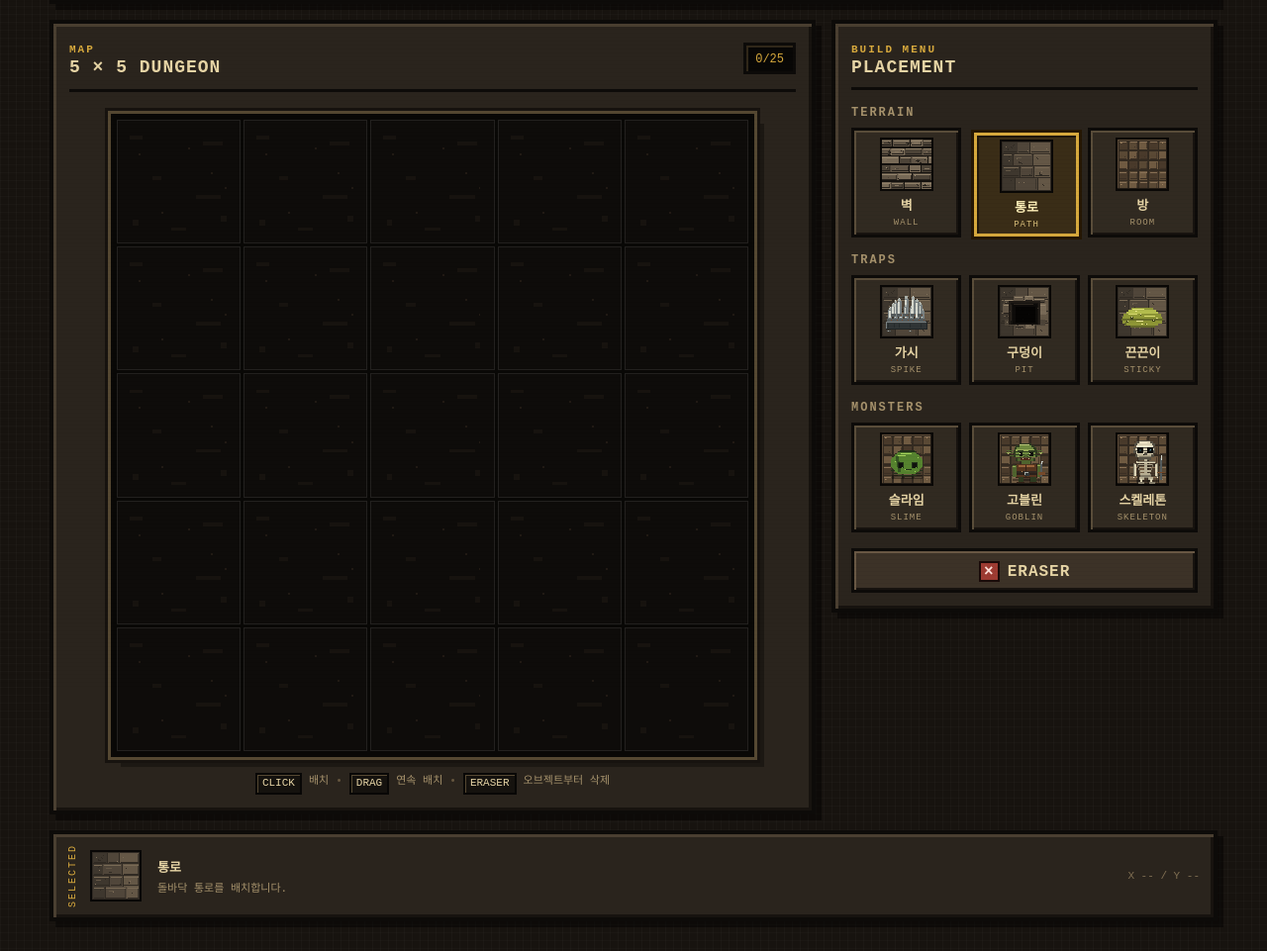
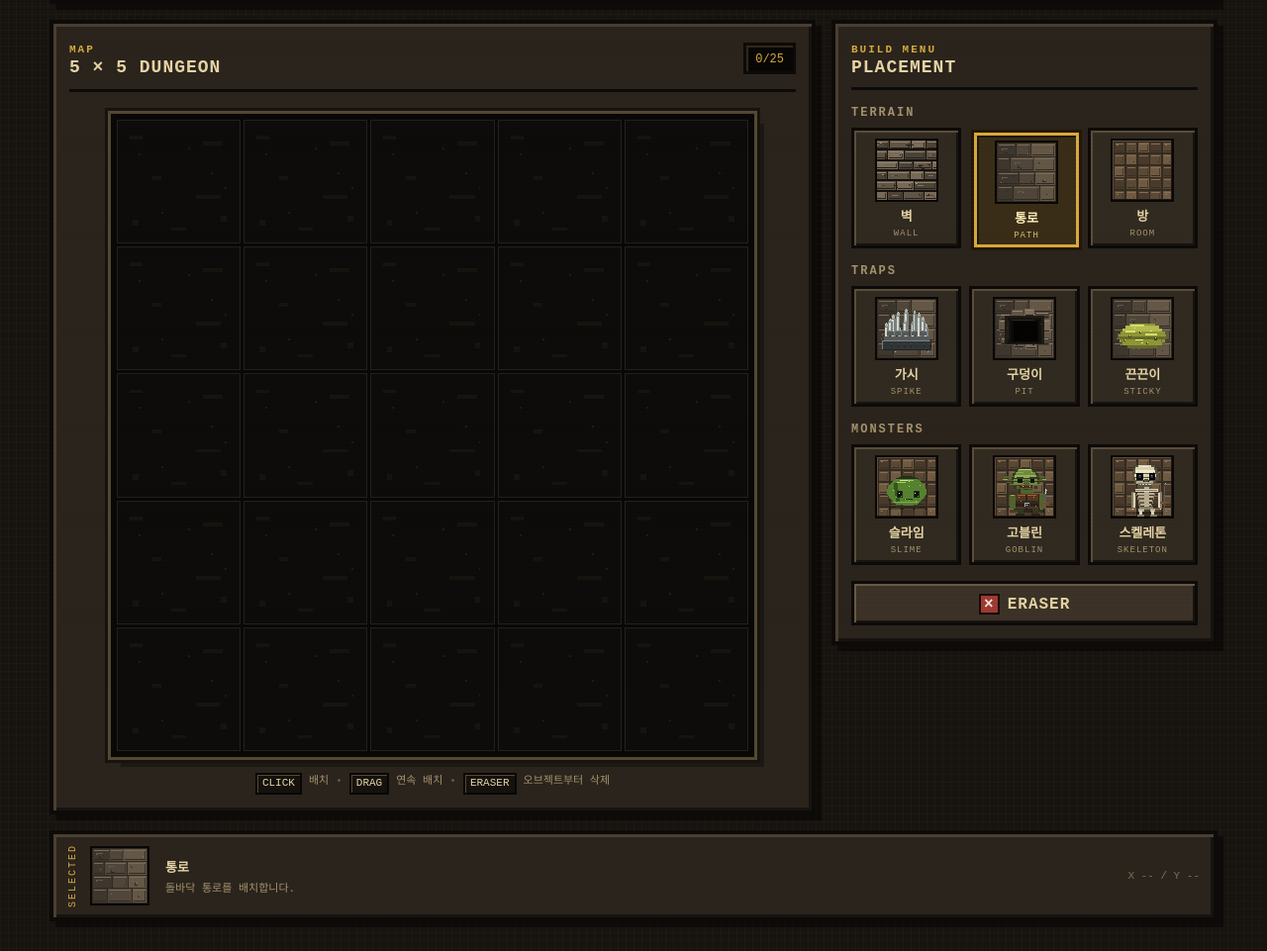
Before and after one commit to namyamnamyam/DungeonGame, a plain HTML site: page index.html in a window 1280 px wide. Shown: the part 106-1067 px from the top of the page at 99% size. Drawn offline with Linux system fonts and the light colour scheme.

Commit message:
Show full 64px sprite detail in palette

```diff
--- a/style.css
+++ b/style.css
@@ -6,7 +6,7 @@
 *{box-sizing:border-box} html,body{min-height:100%}
 body{margin:0;background:linear-gradient(90deg,rgba(255,255,255,.018) 1px,transparent 1px) 0 0/8px 8px,linear-gradient(rgba(255,255,255,.014) 1px,transparent 1px) 0 0/8px 8px,var(--bg);color:var(--cream);font-family:"Courier New","Lucida Console",monospace;image-rendering:pixelated;overflow-x:hidden}
 button,canvas{image-rendering:pixelated;image-rendering:crisp-edges} button{font:inherit}
-.scanlines{position:fixed;inset:0;z-index:99;pointer-events:none;opacity:.14;background:repeating-linear-gradient(to bottom,transparent 0 3px,rgba(0,0,0,.36) 4px)}
+.scanlines{position:fixed;inset:0;z-index:99;pointer-events:none;opacity:.12;background:repeating-linear-gradient(to bottom,transparent 0 3px,rgba(0,0,0,.32) 4px)}
 .game-shell{width:min(1180px,calc(100% - 28px));margin:22px auto 30px}
 .pixel-panel{position:relative;background:var(--panel);border:4px solid var(--line);box-shadow:inset 3px 3px 0 var(--panel-light),inset -3px -3px 0 #17130f,6px 6px 0 rgba(0,0,0,.45)}
 .topbar{min-height:86px;padding:14px 18px;display:flex;justify-content:space-between;align-items:center;gap:18px}
@@ -24,11 +24,11 @@ h1,h2,h3,p{margin-top:0} h1{margin-bottom:0;font-size:clamp(23px,3vw,38px);line-
 .tile:hover::after,.tile.hovered::after{box-shadow:inset 0 0 0 3px var(--gold),inset 0 0 0 5px #2b1d08}
 .hint-line{display:flex;justify-content:center;flex-wrap:wrap;gap:7px;color:var(--muted);font-size:11px;line-height:1.6}.keycap{color:var(--cream);background:#15120e;border:2px solid #080706;box-shadow:inset 1px 1px 0 #554832;padding:0 5px}.divider{color:#66573f}
 .palette-panel{align-self:start}.palette-group{margin-top:16px}.palette-group h3{margin-bottom:8px;color:var(--muted);font-size:12px;letter-spacing:2px}.palette-grid{display:grid;grid-template-columns:repeat(3,1fr);gap:8px}
-.tool-button{min-width:0;min-height:110px;padding:7px 5px;display:flex;flex-direction:column;align-items:center;justify-content:center;gap:4px;color:var(--cream);background:#312a21;border:3px solid var(--line);box-shadow:inset 2px 2px 0 #5a4d3a,inset -2px -2px 0 #17130f;cursor:pointer;overflow:hidden}.tool-button:hover{background:#3b3227}.tool-button:active,.tool-button.selected{transform:translate(2px,2px);color:#fff0b9;background:#3a2d17;border-color:#251704;box-shadow:inset 0 0 0 3px var(--gold),inset 5px 5px 0 #21180c}
-.tool-button canvas{width:54px;height:54px;background:#17130f;border:2px solid #0a0806;display:block}.tool-button span{font-size:13px;font-weight:700}.tool-button small{color:var(--muted);font-size:9px;letter-spacing:1px}.tool-button.selected small{color:#d7bd79}
+.tool-button{min-width:0;min-height:122px;padding:7px 5px;display:flex;flex-direction:column;align-items:center;justify-content:center;gap:4px;color:var(--cream);background:#312a21;border:3px solid var(--line);box-shadow:inset 2px 2px 0 #5a4d3a,inset -2px -2px 0 #17130f;cursor:pointer;overflow:hidden}.tool-button:hover{background:#3b3227}.tool-button:active,.tool-button.selected{transform:translate(2px,2px);color:#fff0b9;background:#3a2d17;border-color:#251704;box-shadow:inset 0 0 0 3px var(--gold),inset 5px 5px 0 #21180c}
+.tool-button canvas{width:64px;height:64px;background:#17130f;border:2px solid #0a0806;display:block}.tool-button span{font-size:13px;font-weight:700}.tool-button small{color:var(--muted);font-size:9px;letter-spacing:1px}.tool-button.selected small{color:#d7bd79}
 .pixel-button{border:3px solid var(--line);color:var(--cream);background:#3c3227;box-shadow:inset 2px 2px 0 #695844,inset -2px -2px 0 #17130f;padding:10px 12px 8px;cursor:pointer;font-weight:700;letter-spacing:1px}.pixel-button:active{transform:translate(2px,2px);box-shadow:inset 2px 2px 0 #17130f}.danger-button{background:#5b2c26}.danger-button:hover{background:#71352c}
 .eraser-button{width:100%;margin-top:16px;display:flex;align-items:center;justify-content:center;gap:8px}.eraser-button.selected{color:#fff0b9;background:#3a2d17;box-shadow:inset 0 0 0 3px var(--gold),inset 5px 5px 0 #21180c}.eraser-icon{display:grid;place-items:center;width:21px;height:21px;background:var(--red);border:2px solid #1a0b09;color:#ffe0d9}
-.statusbar{min-height:76px;margin-top:16px;padding:10px 14px;display:grid;grid-template-columns:auto 56px minmax(0,1fr) auto;align-items:center;gap:12px}.status-label{color:var(--gold);font-size:10px;writing-mode:vertical-rl;transform:rotate(180deg);letter-spacing:2px}#selectedIcon{width:52px;height:52px;background:#17130f;border:2px solid #080706}.status-copy{min-width:0}.status-copy strong,.status-copy span{display:block}.status-copy strong{font-size:13px}.status-copy span{margin-top:3px;color:var(--muted);font-size:11px;white-space:nowrap;overflow:hidden;text-overflow:ellipsis}.status-coordinates{color:#806f53;font-size:11px}
+.statusbar{min-height:82px;margin-top:16px;padding:10px 14px;display:grid;grid-template-columns:auto 64px minmax(0,1fr) auto;align-items:center;gap:12px}.status-label{color:var(--gold);font-size:10px;writing-mode:vertical-rl;transform:rotate(180deg);letter-spacing:2px}#selectedIcon{width:60px;height:60px;background:#17130f;border:2px solid #080706}.status-copy{min-width:0}.status-copy strong,.status-copy span{display:block}.status-copy strong{font-size:13px}.status-copy span{margin-top:3px;color:var(--muted);font-size:11px;white-space:nowrap;overflow:hidden;text-overflow:ellipsis}.status-coordinates{color:#806f53;font-size:11px}
 .toast{position:fixed;left:50%;bottom:28px;z-index:100;min-width:180px;max-width:calc(100% - 30px);padding:9px 12px 8px;color:#fff1c0;background:#17110a;border:3px solid var(--gold);box-shadow:5px 5px 0 rgba(0,0,0,.55);font-size:12px;text-align:center;opacity:0;transform:translate(-50%,14px);pointer-events:none;transition:opacity .12s linear,transform .12s linear}.toast.show{opacity:1;transform:translate(-50%,0)}
-@media(max-width:850px){.game-shell{width:min(100% - 18px,680px);margin-top:10px}.workspace{grid-template-columns:1fr}.palette-panel{order:2}.board-panel{order:1}.dungeon-grid{width:min(100%,590px)}.topbar{min-height:74px;padding:12px}.topbar .danger-button{font-size:10px;padding-inline:8px}.eyebrow{font-size:9px;letter-spacing:1px}.palette-grid{gap:6px}.tool-button{min-height:96px}.tool-button canvas{width:46px;height:46px}.statusbar{grid-template-columns:52px minmax(0,1fr) auto}.status-label{display:none}}
-@media(max-width:460px){.game-shell{width:calc(100% - 10px);margin:5px auto 16px}.pixel-panel{border-width:3px;box-shadow:inset 2px 2px 0 var(--panel-light),inset -2px -2px 0 #17130f,3px 3px 0 rgba(0,0,0,.45)}.topbar{gap:8px}h1{font-size:22px;letter-spacing:-1px}.board-panel,.palette-panel{padding:10px}.dungeon-grid{margin-top:16px;gap:2px;border-width:4px}.panel-kicker{font-size:9px}h2{font-size:15px}.hint-line{font-size:9px;gap:5px}.tool-button{min-height:82px;padding:4px 2px;border-width:2px}.tool-button canvas{width:38px;height:38px}.tool-button span{font-size:11px}.tool-button small{font-size:7px}.eraser-button{margin-top:10px}.statusbar{min-height:64px;padding:8px;gap:8px}#selectedIcon{width:42px;height:42px}.status-copy strong{font-size:11px}.status-copy span{font-size:9px}.status-coordinates{display:none}}
+@media(max-width:850px){.game-shell{width:min(100% - 18px,680px);margin-top:10px}.workspace{grid-template-columns:1fr}.palette-panel{order:2}.board-panel{order:1}.dungeon-grid{width:min(100%,590px)}.topbar{min-height:74px;padding:12px}.topbar .danger-button{font-size:10px;padding-inline:8px}.eyebrow{font-size:9px;letter-spacing:1px}.palette-grid{gap:6px}.tool-button{min-height:108px}.tool-button canvas{width:56px;height:56px}.statusbar{grid-template-columns:58px minmax(0,1fr) auto}.status-label{display:none}}
+@media(max-width:460px){.game-shell{width:calc(100% - 10px);margin:5px auto 16px}.pixel-panel{border-width:3px;box-shadow:inset 2px 2px 0 var(--panel-light),inset -2px -2px 0 #17130f,3px 3px 0 rgba(0,0,0,.45)}.topbar{gap:8px}h1{font-size:22px;letter-spacing:-1px}.board-panel,.palette-panel{padding:10px}.dungeon-grid{margin-top:16px;gap:2px;border-width:4px}.panel-kicker{font-size:9px}h2{font-size:15px}.hint-line{font-size:9px;gap:5px}.tool-button{min-height:88px;padding:4px 2px;border-width:2px}.tool-button canvas{width:42px;height:42px}.tool-button span{font-size:11px}.tool-button small{font-size:7px}.eraser-button{margin-top:10px}.statusbar{min-height:68px;padding:8px;gap:8px}#selectedIcon{width:46px;height:46px}.status-copy strong{font-size:11px}.status-copy span{font-size:9px}.status-coordinates{display:none}}
```
